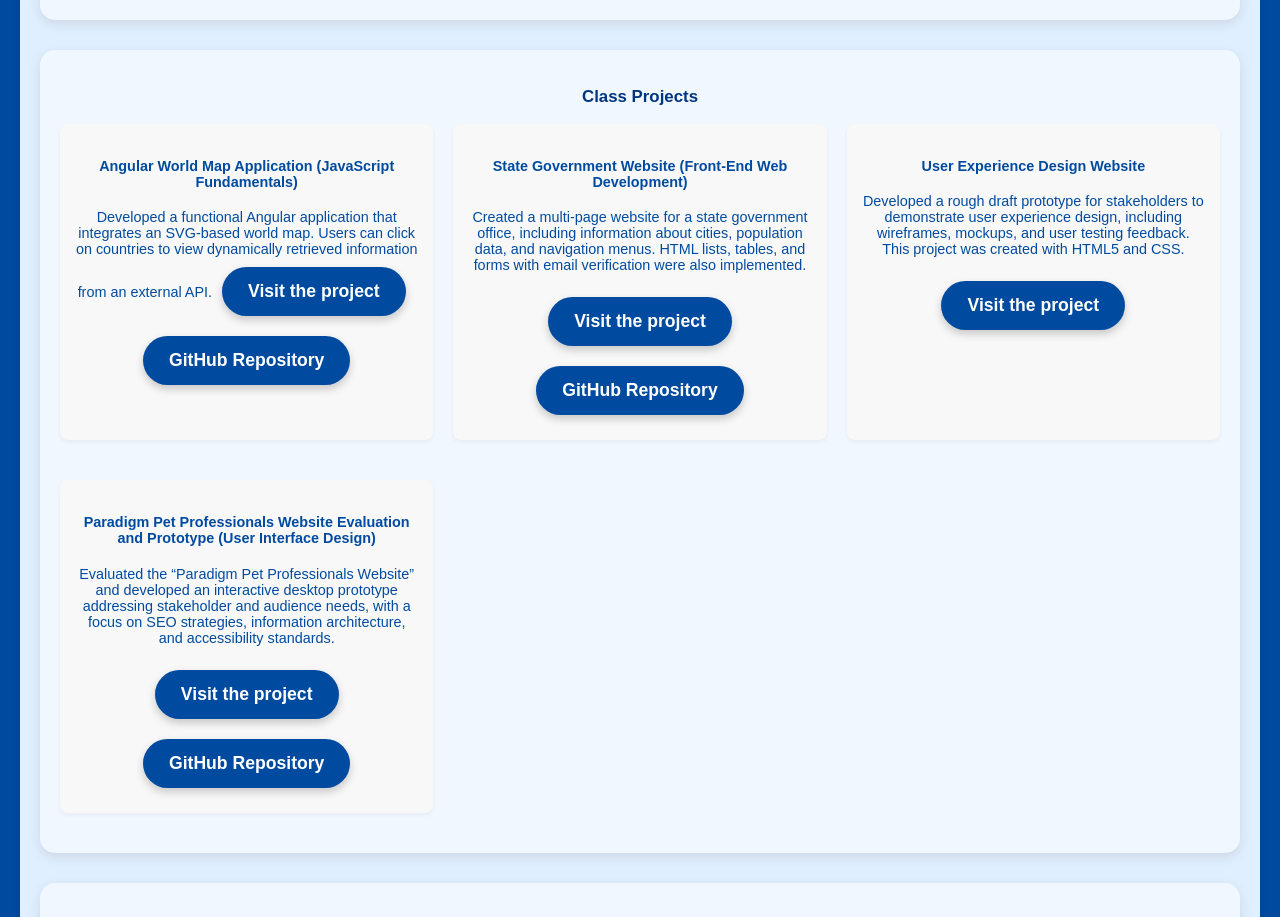
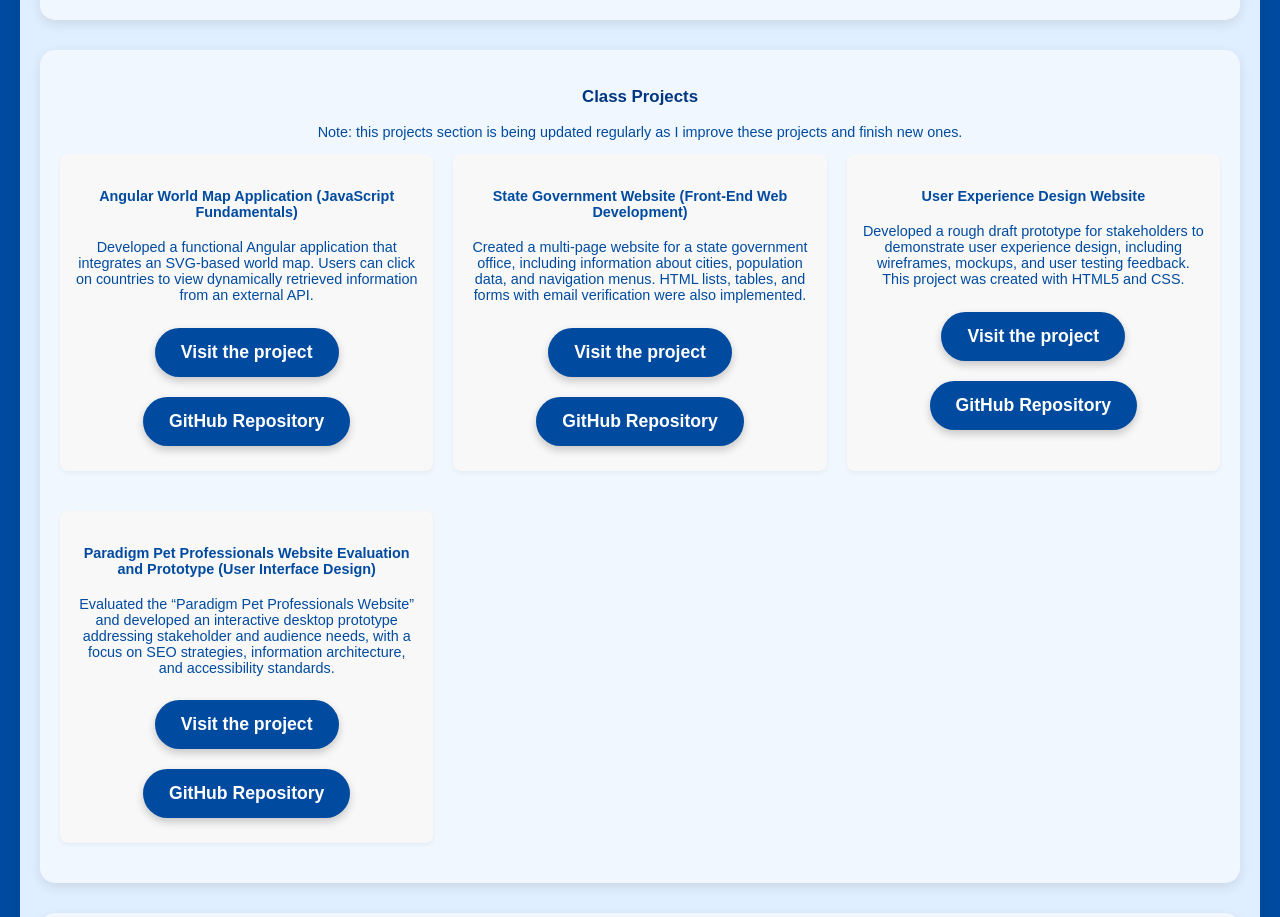
Before and after one commit to anniefees/my-portfolio, a React (Create React App) app: page /#/projects in a window 1280 px wide. Shown: the part 1320-2237 px from the top of the page. Built offline with nearby package versions, Linux system fonts and the light colour scheme.

Commit message:
updated more project links and added a note

```diff
--- a/src/components/Projects.js
+++ b/src/components/Projects.js
@@ -50,19 +50,20 @@ const Projects = () => {
       {/* Class Projects Section */}
       <div className="section-container">
         <h3>Class Projects</h3>
+        <p>Note: this projects section is being updated regularly as I improve these projects and finish new ones.</p>
         <div className="projects-grid">
           <div className="project-item">
             <h4>Angular World Map Application (JavaScript Fundamentals)</h4>
             <p>
               Developed a functional Angular application that integrates an SVG-based world map.
               Users can click on countries to view dynamically retrieved information from an external API.
-              <a href="https://anniefees.github.io/freshMapApp/" target="_blank" rel="noopener noreferrer" className="button">
+            </p>
+            <a href="https://anniefees.github.io/freshMapApp/" target="_blank" rel="noopener noreferrer" className="button">
               Visit the project
             </a>
             <a href="https://github.com/anniefees/freshMapApp" target="_blank" rel="noopener noreferrer" className="button">
               GitHub Repository
             </a>
-            </p>
           </div>
 
           <div className="project-item">
@@ -87,6 +88,9 @@ const Projects = () => {
             </p>
             <a href="https://anniefees.github.io/AnnieD479Task1/" target="_blank" rel="noopener noreferrer" className="button">
               Visit the project
+            </a>
+            <a href="https://github.com/anniefees/AnnieD479Task1/" target="_blank" rel="noopener noreferrer" className="button">
+              GitHub Repository
             </a>
           </div>
 
```
